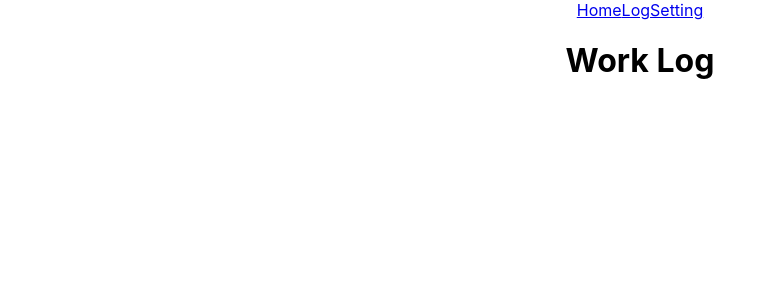
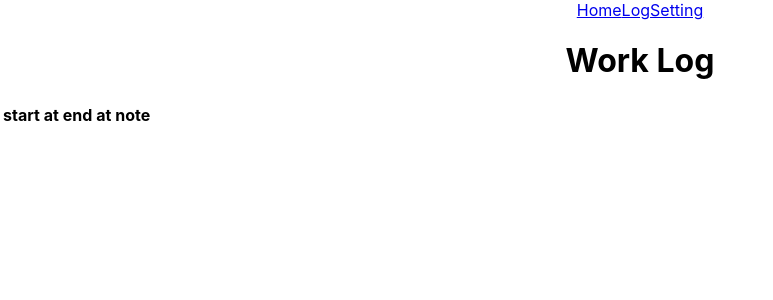
Before and after one commit to yayoc/tomato, a React (Create React App) app: page /log in a window 1280 px wide. Shown: the top 300 px of the page, without its empty margins (0-773 px from the left). Built offline with nearby package versions, Linux system fonts and the light colour scheme.

Commit message:
Display logs on log tab

```diff
--- a/src/app/log/LogContainer.tsx
+++ b/src/app/log/LogContainer.tsx
@@ -1,9 +1,31 @@
 import React from "react";
+import { useStore } from "../Context";
+import { Work } from "../modules/entity";
 
 export function LogContainer() {
+  const [{ log, entity }] = useStore() as any;
+  const logs = log.workIds.map((id: string) => entity.work[id]);
   return (
     <>
       <h1>Work Log</h1>
+      <table>
+        <thead>
+          <tr>
+            <th>start at</th>
+            <th>end at</th>
+            <th>note</th>
+          </tr>
+        </thead>
+        <tbody>
+          {logs.map((log: Work) => (
+            <tr key={log.id}>
+              <td>{log.startAt}</td>
+              <td>{log.endAt}</td>
+              <td>{log.note}</td>
+            </tr>
+          ))}
+        </tbody>
+      </table>
     </>
   );
 }
```
